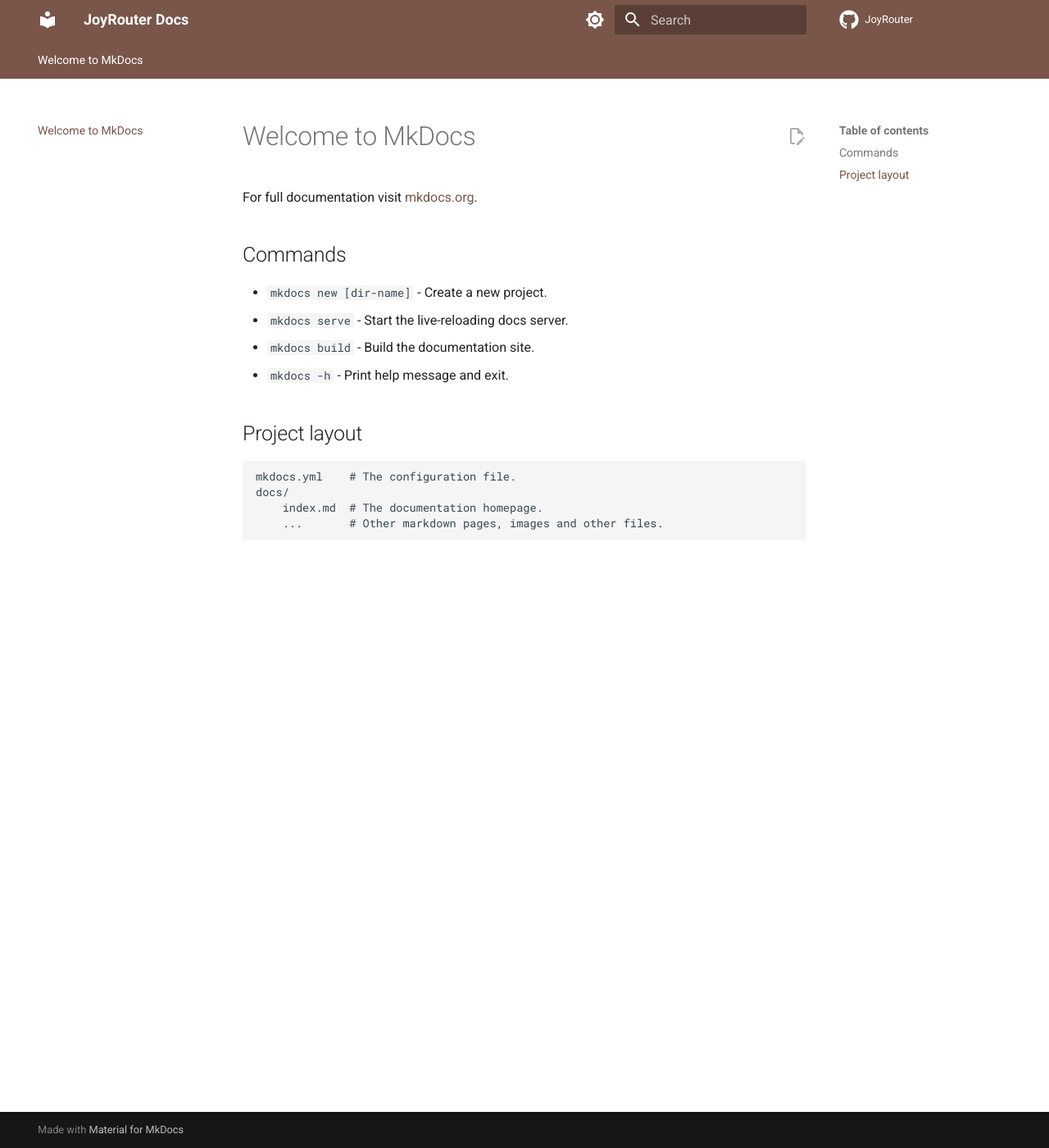
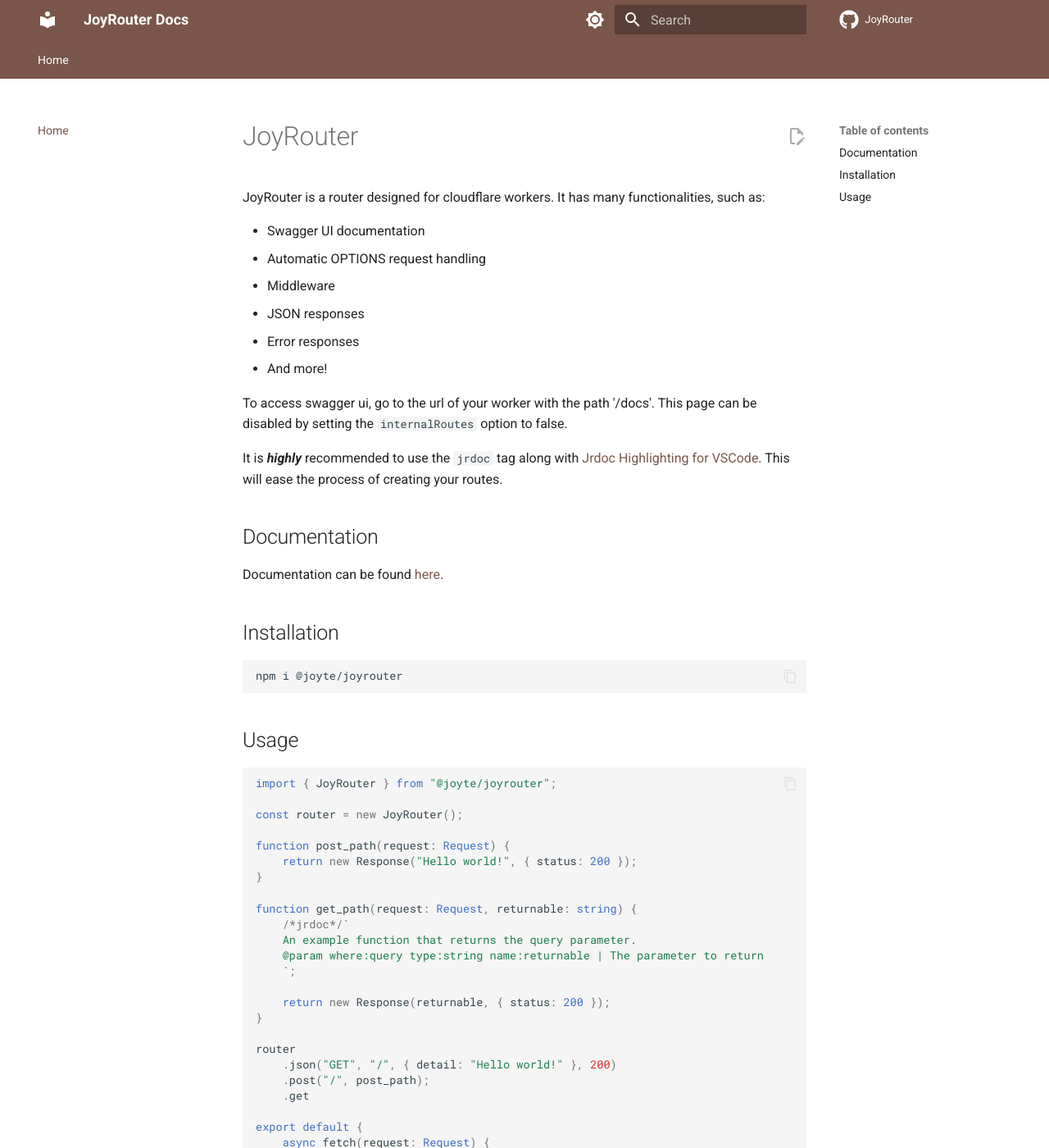
Before and after one commit to Joyte/JoyRouter, an MkDocs documentation site: the page built from docs/index.md, in a window 1280 px wide and 1400 px high. Shown: the whole window at 82% size. Built offline with MkDocs 1.6.1 and Material for MkDocs 9.7.7, drawn with Linux system fonts in a browser that asks for light colours; comment, search, counter and statistics services are not loaded; some of the changed text lies outside the part shown.

Commit message:
Publish docs page

````diff
--- a/docs/index.md
+++ b/docs/index.md
@@ -1,17 +1,58 @@
-# Welcome to MkDocs
+# JoyRouter
 
-For full documentation visit [mkdocs.org](https://www.mkdocs.org).
+JoyRouter is a router designed for cloudflare workers. It has many functionalities, such as:
 
-## Commands
+-   Swagger UI documentation
+-   Automatic OPTIONS request handling
+-   Middleware
+-   JSON responses
+-   Error responses
+-   And more!
 
-* `mkdocs new [dir-name]` - Create a new project.
-* `mkdocs serve` - Start the live-reloading docs server.
-* `mkdocs build` - Build the documentation site.
-* `mkdocs -h` - Print help message and exit.
+To access swagger ui, go to the url of your worker with the path '/docs'.
+This page can be disabled by setting the `internalRoutes` option to false.
 
-## Project layout
+It is **_highly_** recommended to use the `jrdoc` tag along with [Jrdoc Highlighting for VSCode](https://marketplace.visualstudio.com/items?itemName=SinelServers.jrdoc-highlighting).
+This will ease the process of creating your routes.
 
-    mkdocs.yml    # The configuration file.
-    docs/
-        index.md  # The documentation homepage.
-        ...       # Other markdown pages, images and other files.
+## Documentation
+
+Documentation can be found [here](https://joyrouter.joyte.cc/).
+
+## Installation
+
+```bash
+npm i @joyte/joyrouter
+```
+
+## Usage
+
+```ts
+import { JoyRouter } from "@joyte/joyrouter";
+
+const router = new JoyRouter();
+
+function post_path(request: Request) {
+    return new Response("Hello world!", { status: 200 });
+}
+
+function get_path(request: Request, returnable: string) {
+    /*jrdoc*/`
+    An example function that returns the query parameter.
+    @param where:query type:string name:returnable | The parameter to return
+    `;
+
+    return new Response(returnable, { status: 200 });
+}
+
+router
+    .json("GET", "/", { detail: "Hello world!" }, 200)
+    .post("/", post_path);
+    .get
+
+export default {
+    async fetch(request: Request) {
+        return await router.handle(req);
+    },
+};
+```
--- a/mkdocs.yml
+++ b/mkdocs.yml
@@ -2,6 +2,9 @@ site_name: JoyRouter Docs
 repo_url: https://github.com/Sinel-Servers/JoyRouter
 repo_name: JoyRouter
 edit_uri: edit/main/docs/
+
+nav:
+  - Home: index.md
 
 theme:
   name: material
@@ -11,6 +14,7 @@ theme:
     - navigation.tabs
     - navigation.top
     - content.action.edit
+    - content.code.copy
 
   palette:
     # Palette toggle for light mode
@@ -36,3 +40,10 @@ theme:
 
 plugins:
   - search
+
+markdown_extensions:
+  - pymdownx.highlight:
+      anchor_linenums: true
+  - pymdownx.inlinehilite
+  - pymdownx.snippets
+  - pymdownx.superfences
--- a/tsconfig.json
+++ b/tsconfig.json
@@ -7,10 +7,10 @@
         "es2021"
     ],
     "types": [
-      "@cloudflare/workers-types",
+      "@cloudflare/workers-types"
     ],
     "strict": true,
-    "declaration": true,
+    "declaration": true
   },
   "include": ["./src"],
   "exclude": ["node_modules"]
````
